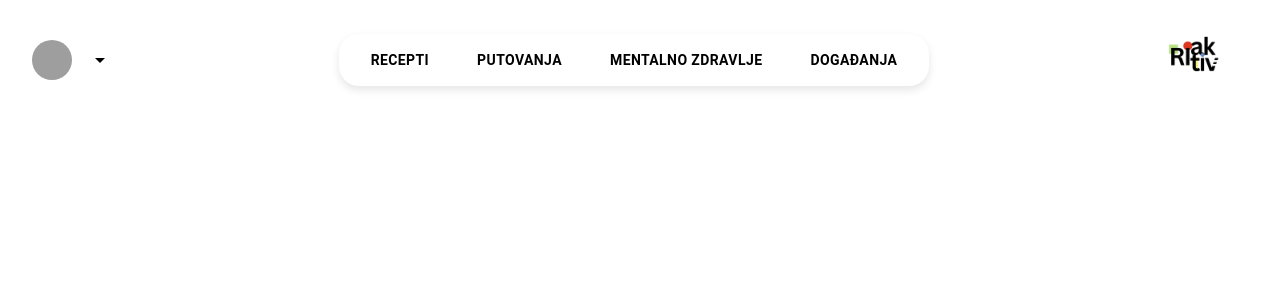
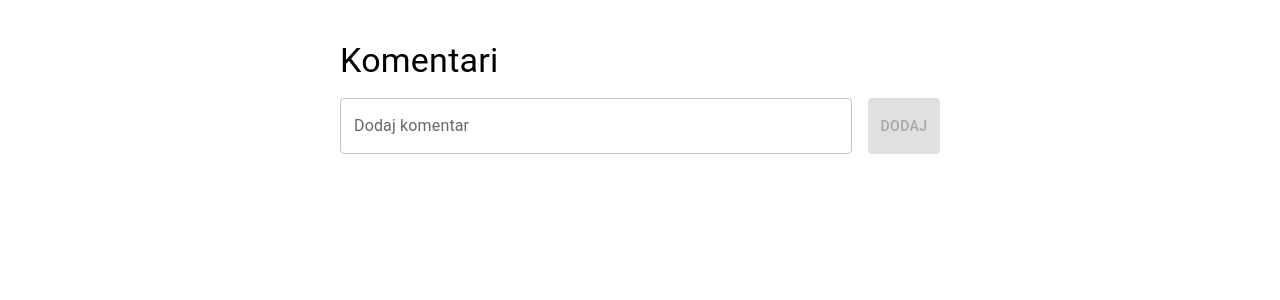
Before and after one commit to JustMarin94/Mindful-Journeys, a React (Vite) app: page /Mindful-Journeys/test in a window 1280 px wide. Shown: the top 300 px of the page. Built offline with nearby package versions, Linux system fonts and the light colour scheme; grey boxes are pictures that could not be loaded.

Commit message:
Dodana komponenta komentari.

```diff
--- a/src/App.jsx
+++ b/src/App.jsx
@@ -24,6 +24,7 @@ import Sedamslapova from "./pages/Sedamslapova";
 import Women from "./pages/Women";
 import Bled from "./pages/Bled";
 import Naslovna from "./pages/Naslovna";
+import Komentari from "./component/Komentari";
 
 function App() {
   const location = useLocation();
@@ -31,9 +32,9 @@ function App() {
   return (
     <div>
       {/* Conditionally render Navbar based on the pathname */}
-      {location.pathname !== "/naslovna" && location.pathname !== "/login" && (
-        <Navbar />
-      )}
+      {location.pathname !== "/naslovna" &&
+        location.pathname !== "/test" &&
+        location.pathname !== "/login" && <Navbar />}
       <Routes>
         <Route path="/" element={<Recepti />} />
         <Route path="/naslovna" element={<Naslovna />} />
@@ -54,6 +55,7 @@ function App() {
         <Route path="/pravila" element={<Pravila />} />
         <Route path="/dogadjanja" element={<Dogadjanja />} />
         <Route path="/dogadjanja/women" element={<Women />} />
+        <Route path="/test" element={<Komentari />} />
       </Routes>
     </div>
   );
--- /dev/null
+++ b/src/component/Komentari.jsx
@@ -0,0 +1,93 @@
+import React, { useState, useEffect } from "react";
+import {
+  Box,
+  TextField,
+  Button,
+  Typography,
+  List,
+  ListItem,
+  ListItemText,
+  Divider,
+  Avatar,
+} from "@mui/material";
+
+export default function Komentari() {
+  const [comments, setComments] = useState([]);
+  const [newComment, setNewComment] = useState("");
+
+  // Load comments from localStorage on component mount
+  useEffect(() => {
+    const storedComments = JSON.parse(localStorage.getItem("comments")) || [];
+    setComments(storedComments);
+  }, []);
+
+  // Save comments to localStorage whenever comments array changes
+  useEffect(() => {
+    localStorage.setItem("comments", JSON.stringify(comments));
+  }, [comments]);
+
+  const handleAddComment = () => {
+    if (newComment.trim()) {
+      const timestamp = new Date();
+      const formattedDate = timestamp.toLocaleDateString();
+      const formattedTime = timestamp.toLocaleTimeString();
+
+      const newCommentObject = {
+        text: newComment.trim(),
+        date: formattedDate,
+        time: formattedTime,
+      };
+
+      const updatedComments = [...comments, newCommentObject];
+      setComments(updatedComments);
+      setNewComment(""); // Clear input field
+    }
+  };
+
+  return (
+    <Box sx={{ p: 4, maxWidth: "600px", margin: "0 auto" }}>
+      <Typography variant="h4" sx={{ mb: 2 }}>
+        Komentari
+      </Typography>
+
+      {/* Input for adding a new comment */}
+      <Box sx={{ display: "flex", mb: 3 }}>
+        <TextField
+          fullWidth
+          label="Dodaj komentar"
+          variant="outlined"
+          value={newComment}
+          onChange={(e) => setNewComment(e.target.value)}
+          sx={{ mr: 2 }}
+        />
+        <Button
+          variant="contained"
+          color="primary"
+          onClick={handleAddComment}
+          disabled={!newComment.trim()}
+        >
+          Dodaj
+        </Button>
+      </Box>
+
+      {/* List of comments */}
+      <List>
+        {comments.map((comment, index) => (
+          <React.Fragment key={index}>
+            <ListItem>
+              {/* Avatar */}
+              <Avatar sx={{ mr: 2 }}>U</Avatar>{" "}
+              {/* You can replace 'U' with initials or an image */}
+              {/* Comment text and timestamp */}
+              <ListItemText
+                primary={comment.text}
+                secondary={`Created on ${comment.date} at ${comment.time}`}
+              />
+            </ListItem>
+            <Divider />
+          </React.Fragment>
+        ))}
+      </List>
+    </Box>
+  );
+}
--- a/src/pages/Tortilja.jsx
+++ b/src/pages/Tortilja.jsx
@@ -1,5 +1,12 @@
+import Komentari from "../component/Komentari";
+
 const Tortilja = () => {
-    return <h1>Tortilja Page</h1>;
-  };
+  return (
+    <>
+      <h1>Tortilja Page</h1>;
+      <Komentari />
+    </>
+  );
+};
 
 export default Tortilja;
```
